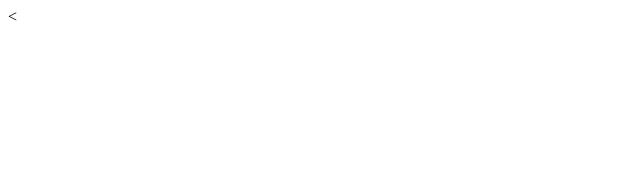
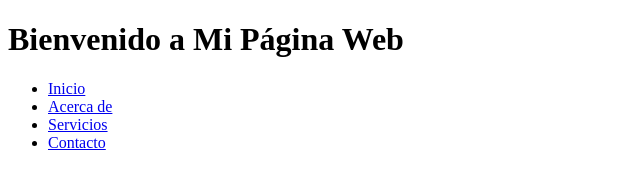
Before and after one commit to CarlosAlejandro411/ExamenRecu_W_C, a plain HTML site: page index.html in a window 1280 px wide. Shown: the whole page, without its empty margins (0-640 px from the left). Drawn offline with Linux system fonts and the light colour scheme.

Commit message:
Header-Hecho

```diff
--- a/index.html
+++ b/index.html
@@ -1 +1,23 @@
-<
+<!DOCTYPE html>
+<html lang="es">
+<head>
+    <meta charset="UTF-8">
+    <meta name="viewport" content="width=device-width, initial-scale=1.0">
+    <meta http-equiv="X-UA-Compatible" content="IE=edge">
+    <title>Tu Título Aquí</title>
+    <link rel="stylesheet" href="styles.css">
+</head>
+<body>
+    <header>
+        <h1>Bienvenido a Mi Página Web</h1>
+        <nav>
+            <ul>
+                <li><a href="#inicio">Inicio</a></li>
+                <li><a href="#acerca-de">Acerca de</a></li>
+                <li><a href="#servicios">Servicios</a></li>
+                <li><a href="#contacto">Contacto</a></li>
+            </ul>
+        </nav>
+    </header>
+</body>
+</html>
```
